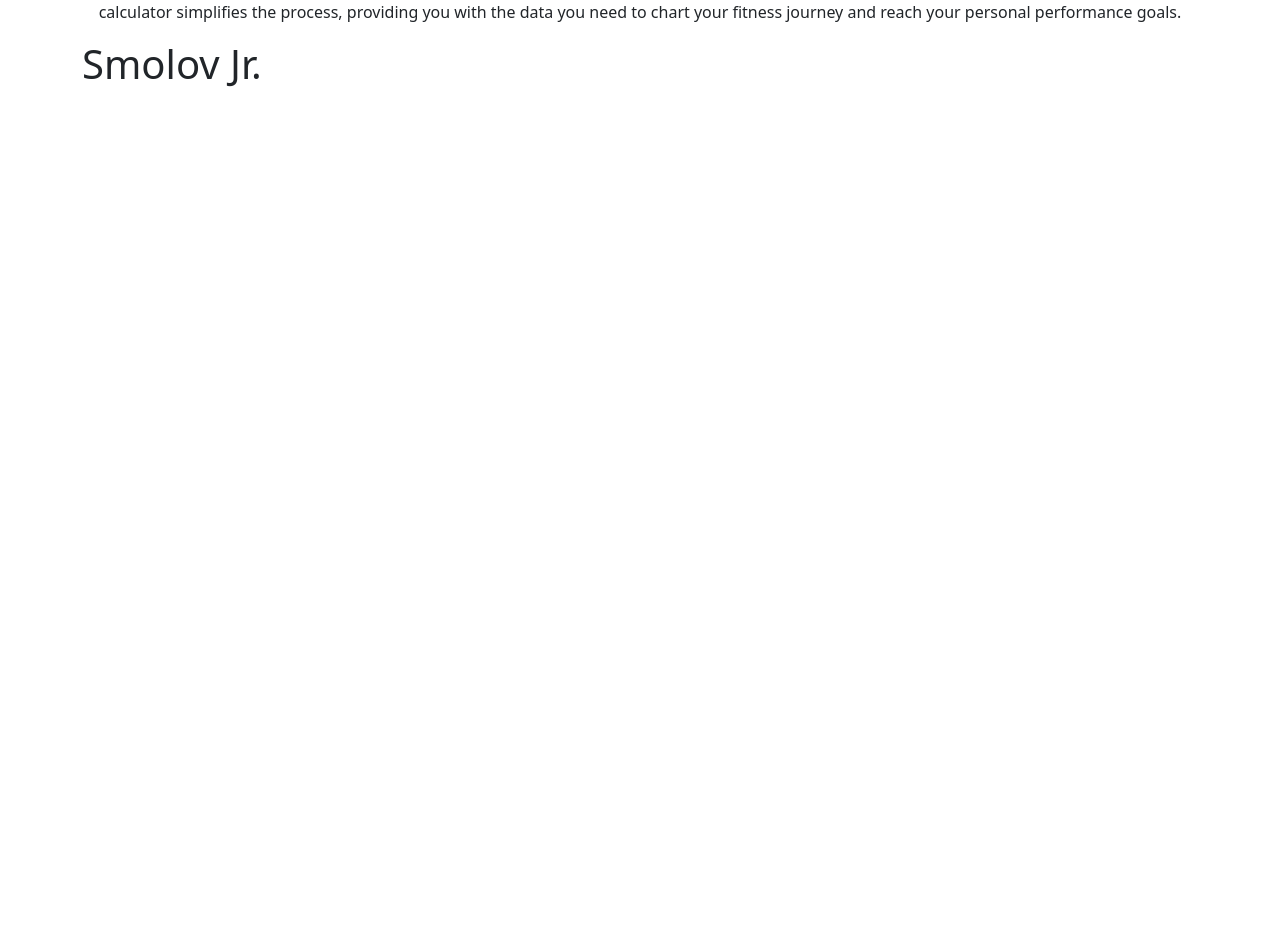
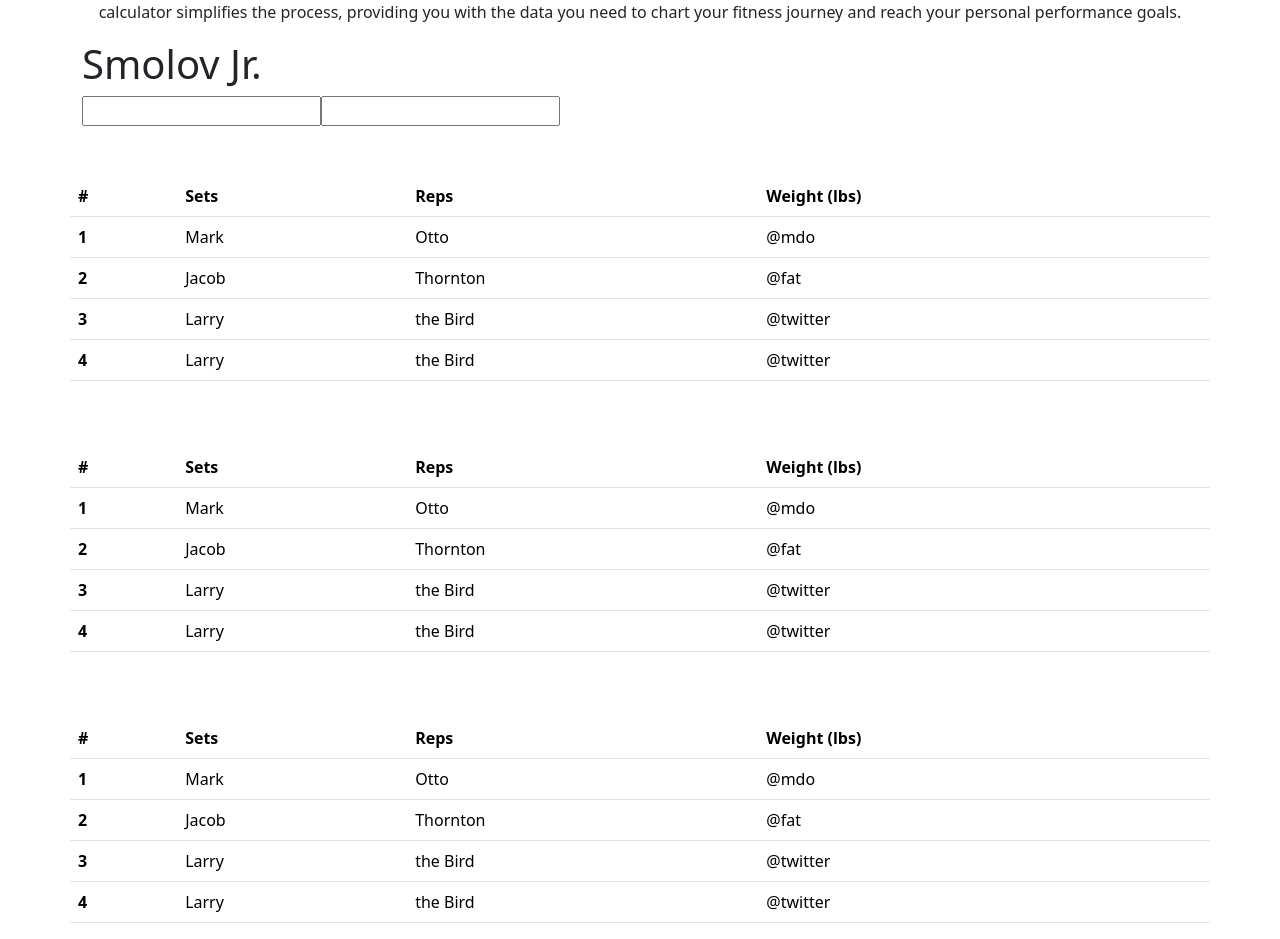
Before and after one commit to jalenlum/Lifting-Calculator, a React (Create React App) app: page /smolovjr in a window 1280 px wide. Shown: the part 143-1082 px from the top of the page. Before the commit the page ends 800 px from the top, so only its background shows below. Built offline with nearby package versions, Linux system fonts and the light colour scheme.

Commit message:
started on smolov jr

```diff
--- a/src/App.js
+++ b/src/App.js
@@ -4,6 +4,7 @@ import { OneRepMax } from "./components/OneRepMax";
 import { Smolov } from "./components/Smolov";
 import { SmolovJr } from "./components/SmolovJr";
 import { Contact } from "./components/Contact";
+import { NotFound } from "./components/NotFound";
 import { Route, Routes } from "react-router-dom";
 
 function App() {
@@ -17,7 +18,7 @@ function App() {
         <Route path="/smolov" element={<Smolov />} />
         <Route path="/smolovjr" element={<SmolovJr />} />
         <Route path="/contact" element={<Contact />} />
-
+        <Route path="*" element={<NotFound />} />
       </Routes>
     </div>
   );
--- a/src/components/Navbar.js
+++ b/src/components/Navbar.js
@@ -1,4 +1,3 @@
-import React from "react"
 import { NavLink } from "react-router-dom"
 
 export const Navbar = () =>{
@@ -6,7 +5,7 @@ export const Navbar = () =>{
     <>
       <nav className="navbar navbar-expand-md navbar-custom">
         <div className="container">
-          <NavLink to="/" className="navbar-brand" style={{fontSize:30,fontWeight:600}}>Lift</NavLink>
+          <NavLink to="/" className="navbar-brand" style={{fontSize:30,fontWeight:600}}>Lifte</NavLink>
           <button className="navbar-toggler" data-bs-toggle="collapse"
           data-bs-target="#nav" aria-controls="nav" aria-label="Expand Navigation">
             <span className="navbar-toggler-icon"></span>
--- /dev/null
+++ b/src/components/NotFound.js
@@ -0,0 +1,18 @@
+import { useEffect } from "react";
+import { Navigate, useNavigate } from "react-router-dom";
+
+export const NotFound = () =>{
+  const navigate = useNavigate()
+  useEffect(() => {
+    setTimeout(() => {
+      navigate("/")
+    }, 2000);
+  }, [])
+
+  return (
+    <>
+      <h1>Not Found</h1>
+      <h2>Taking You Back</h2>
+    </>
+  )
+}
--- a/src/components/SmolovJr.js
+++ b/src/components/SmolovJr.js
@@ -7,6 +7,124 @@ export const SmolovJr = () =>{
             <h1>Smolov Jr.</h1>
           </div>
         </div>
+        <div className="row">
+          <div className="col">
+            <input type="number" />
+            <input type="number" />
+          </div>
+        </div>
+        <div className="row">
+          <table class="table" style={{marginTop: 50}}>
+            <thead>
+              <tr>
+                <th scope="col">#</th>
+                <th scope="col">Sets</th>
+                <th scope="col">Reps</th>
+                <th scope="col">Weight (lbs)</th>
+              </tr>
+            </thead>
+            <tbody>
+              <tr>
+                <th scope="row">1</th>
+                <td>Mark</td>
+                <td>Otto</td>
+                <td>@mdo</td>
+              </tr>
+              <tr>
+                <th scope="row">2</th>
+                <td>Jacob</td>
+                <td>Thornton</td>
+                <td>@fat</td>
+              </tr>
+              <tr>
+                <th scope="row">3</th>
+                <td>Larry</td>
+                <td>the Bird</td>
+                <td>@twitter</td>
+              </tr>
+              <tr>
+                <th scope="row">4</th>
+                <td>Larry</td>
+                <td>the Bird</td>
+                <td>@twitter</td>
+              </tr>
+            </tbody>
+          </table>
+
+          <table class="table" style={{marginTop: 50}}>
+            <thead>
+              <tr>
+                <th scope="col">#</th>
+                <th scope="col">Sets</th>
+                <th scope="col">Reps</th>
+                <th scope="col">Weight (lbs)</th>
+              </tr>
+            </thead>
+            <tbody>
+              <tr>
+                <th scope="row">1</th>
+                <td>Mark</td>
+                <td>Otto</td>
+                <td>@mdo</td>
+              </tr>
+              <tr>
+                <th scope="row">2</th>
+                <td>Jacob</td>
+                <td>Thornton</td>
+                <td>@fat</td>
+              </tr>
+              <tr>
+                <th scope="row">3</th>
+                <td>Larry</td>
+                <td>the Bird</td>
+                <td>@twitter</td>
+              </tr>
+              <tr>
+                <th scope="row">4</th>
+                <td>Larry</td>
+                <td>the Bird</td>
+                <td>@twitter</td>
+              </tr>
+            </tbody>
+          </table>
+
+          <table class="table" style={{marginTop: 50}}>
+            <thead>
+              <tr>
+                <th scope="col">#</th>
+                <th scope="col">Sets</th>
+                <th scope="col">Reps</th>
+                <th scope="col">Weight (lbs)</th>
+              </tr>
+            </thead>
+            <tbody>
+              <tr>
+                <th scope="row">1</th>
+                <td>Mark</td>
+                <td>Otto</td>
+                <td>@mdo</td>
+              </tr>
+              <tr>
+                <th scope="row">2</th>
+                <td>Jacob</td>
+                <td>Thornton</td>
+                <td>@fat</td>
+              </tr>
+              <tr>
+                <th scope="row">3</th>
+                <td>Larry</td>
+                <td>the Bird</td>
+                <td>@twitter</td>
+              </tr>
+              <tr>
+                <th scope="row">4</th>
+                <td>Larry</td>
+                <td>the Bird</td>
+                <td>@twitter</td>
+              </tr>
+            </tbody>
+          </table>
+        </div>
       </div>
     </>
   )
```
